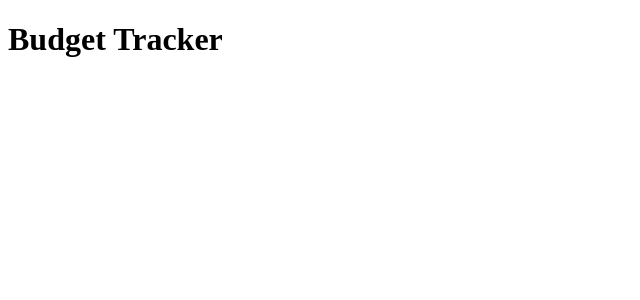
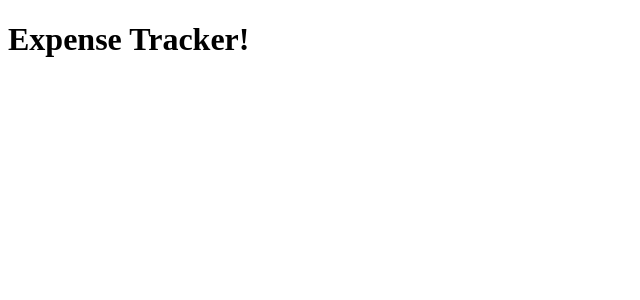
Before and after one commit to rosujedanad/Expense-Tracker, a React (Create React App) app: page / in a window 1280 px wide. Shown: the top 300 px of the page, without its empty margins (0-640 px from the left). Built offline with nearby package versions, Linux system fonts and the light colour scheme.

Commit message:
changed to expense tracker

```diff
--- a/src/App.js
+++ b/src/App.js
@@ -3,7 +3,7 @@ import React from 'react'
 const App = () => {
   return (
     <div>
-      <h1>Budget Tracker</h1>
+      <h1>Expense Tracker!</h1>
     </div>
   )
 }
```
